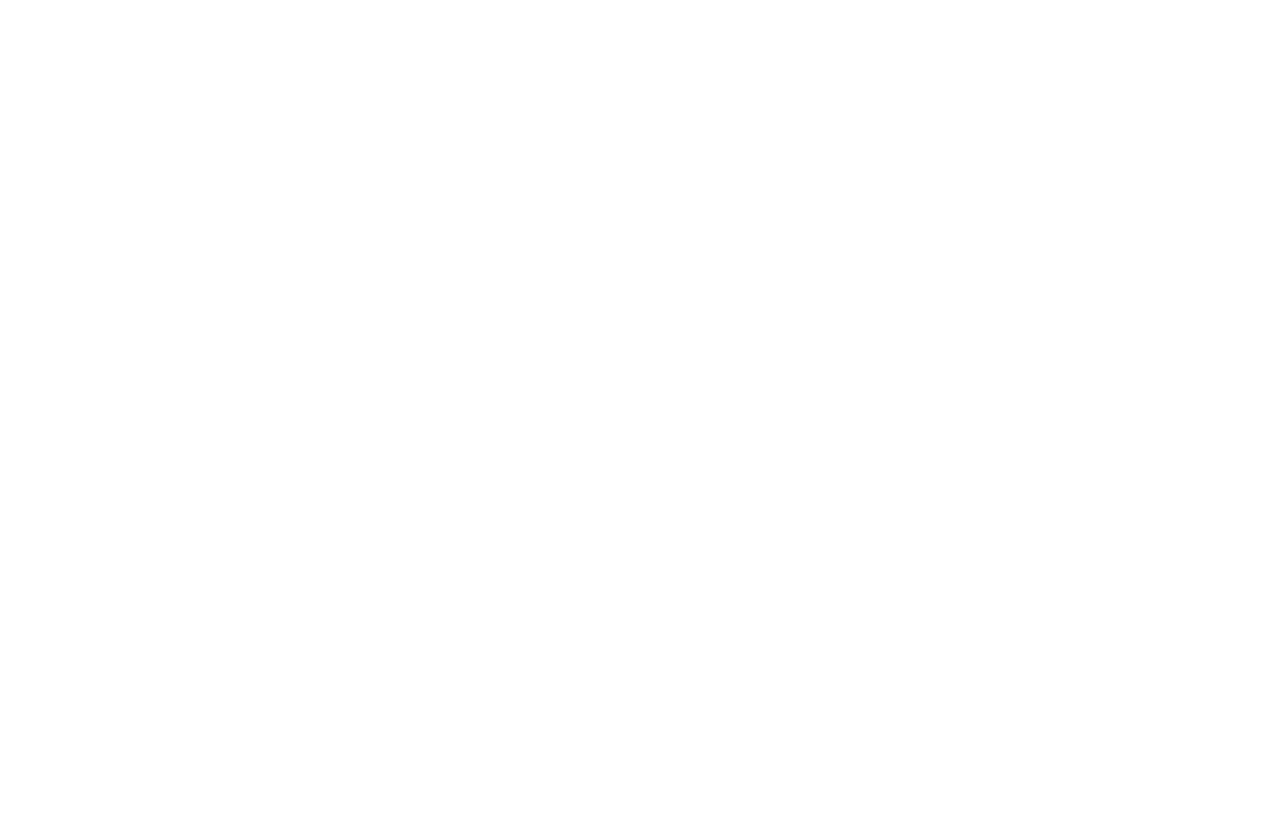
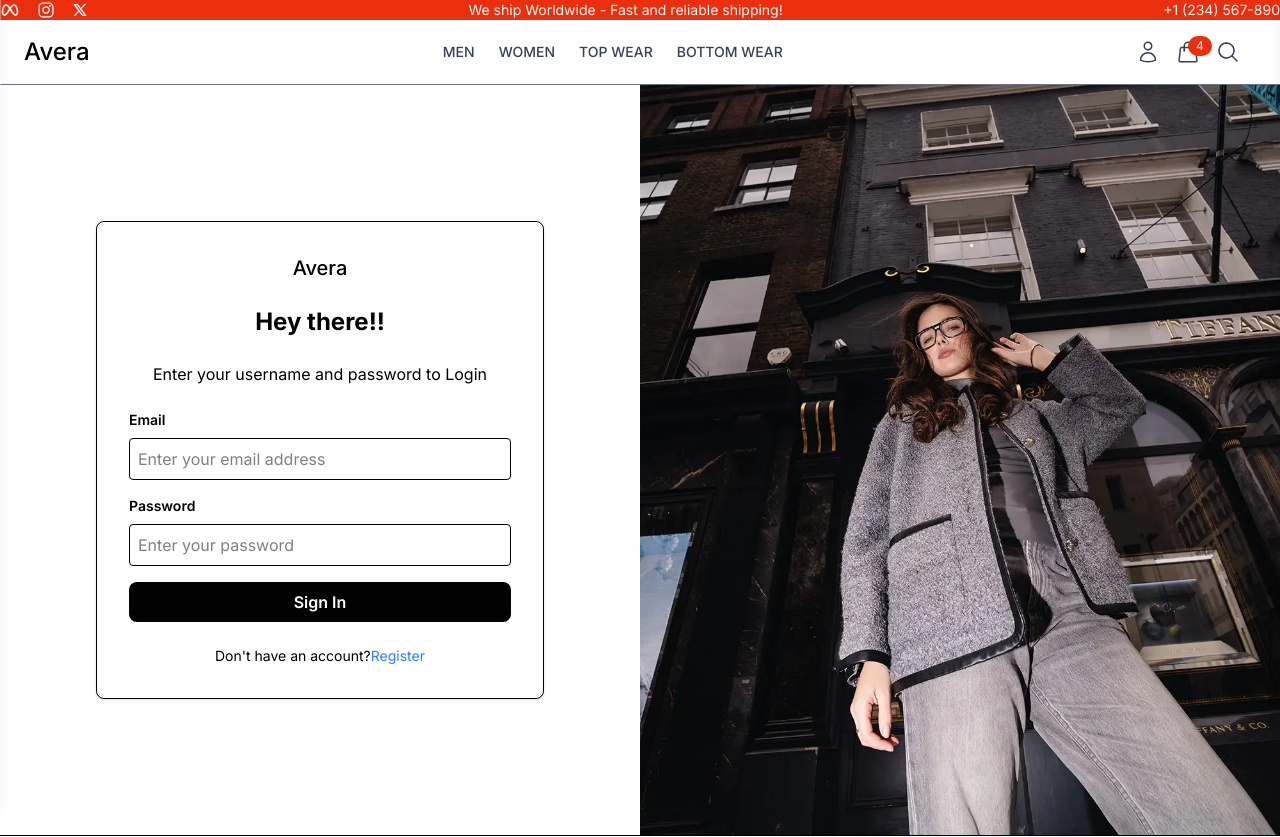
Before and after one commit to shehabrakib/Avera, a React (Vite) app in the folder frontend/: page /login in a window 1280 px wide. Before the commit this address had no page. Shown: the top 837 px of the page. Before the commit the page ends 800 px from the top, so only its background shows below. Built offline with nearby package versions, Linux system fonts and the light colour scheme.

Commit message:
Created Logn Page and set up its routes

```diff
--- /dev/null
+++ b/frontend/pages/Login.jsx
@@ -0,0 +1,59 @@
+import { useState } from "react"
+import { Link } from "react-router-dom"
+import login from "../src/assets/login.webp"
+
+
+const Login = () => {
+    const [email, setEmail] = useState("")
+    const [password, setPassword] = useState("")
+    return (
+        <div className="flex">
+            <div className="w-full md:w-1/2 flex flex-col justify-center items-center p-8 md:p-12">
+                <form className="w-full max-w-md bg-white p-8 rounded-lg border shadow-sm">
+                    <div className="flex justify-center mb-6">
+                        <h2 className="text-xl font-medium">Avera</h2>
+                    </div>
+                    <h2 className="text-2xl font-bold text-center mb-6">Hey there!!</h2>
+                    <p className="text-center mb-6">Enter your username and password to Login</p>
+                    <div className="mb-4">
+                        <label className="block text-sm font-semibold mb-2">Email</label>
+                        <input
+                        type="email"
+                        value={email}
+                        onChange={(e)=>setEmail(e.target.value)}
+                        className="w-full p-2 border rounded"
+                        placeholder="Enter your email address"
+                        />
+                    </div>
+                    <div className="mb-4">
+                        <label className="block text-sm font-semibold mb-2">Password</label>
+                        <input type="password"
+                        value={password}
+                        onChange={(e)=>setPassword(e.target.value)}
+                        className="w-full p-2 border rounded"
+                        placeholder="Enter your password"
+                        />
+                    </div>
+                    <button type="submit" className="w-full bg-black text-white p-2 rounded-lg font-semibold hover:bg-gray-800
+                    transition">
+                        Sign In
+                    </button>
+                    <p className="mt-6 text-center text-sm">
+                        Don't have an account?
+                        <Link to="/register" className="text-blue-500">
+                            Register
+                        </Link>
+                    </p>
+                </form>
+            </div>
+            <div className="hidden md:block w-1/2 bg-gray-800">
+                <div className="h-full flex flex-col justify-center items-center">
+                    <img src={login} alt="Login to Account"
+                    className="h-[750px] w-full object-cover" />
+                </div>
+            </div>
+        </div>
+    )
+}
+
+export default Login
--- a/frontend/src/App.jsx
+++ b/frontend/src/App.jsx
@@ -2,6 +2,7 @@
 import UserLayout from '../components/layout/UserLayout'
 import Home from '../pages/Home'
 import {Toaster} from "sonner"
+import Login from '../pages/login'
 
 const App = () => {
   return (
@@ -10,6 +11,7 @@
       <Routes>
         <Route path='/' element={<UserLayout/>}>
           <Route index element={<Home/>}/>
+          <Route path='login' element={<Login/>}/>
         </Route>
         <Route></Route>
       </Routes>
```
